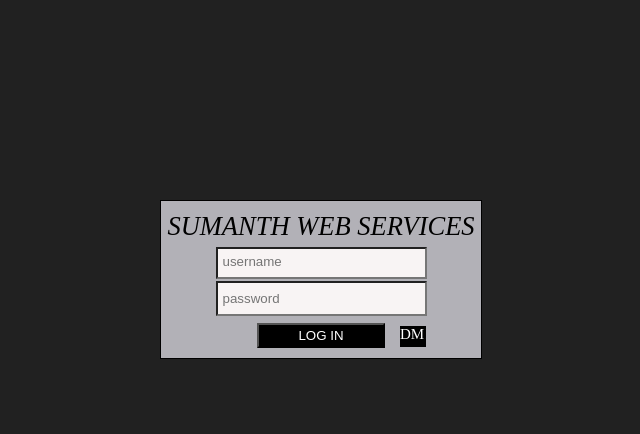
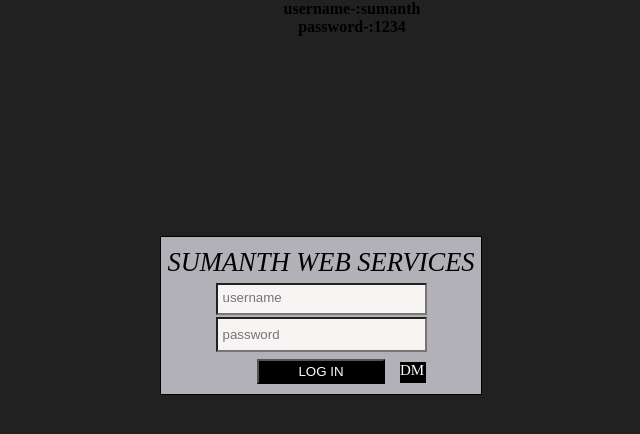
Before and after one commit to chhvnvsumanth/sumanthwebservices, a plain HTML site: page index.html in a window 1280 px wide. Shown: the whole page, without its empty margins (288-928 px from the left). Drawn offline with Linux system fonts and the light colour scheme.

Commit message:
Update index.html

```diff
--- a/index.html
+++ b/index.html
@@ -7,7 +7,7 @@
     <title>SUMANTH WEB SERVICES</title>
 </head>
 <body>
-
+    <h4>username-:sumanth<br>password-:1234</h4>
     <form id="login-form">
     <div class="image">
     </div>
```
